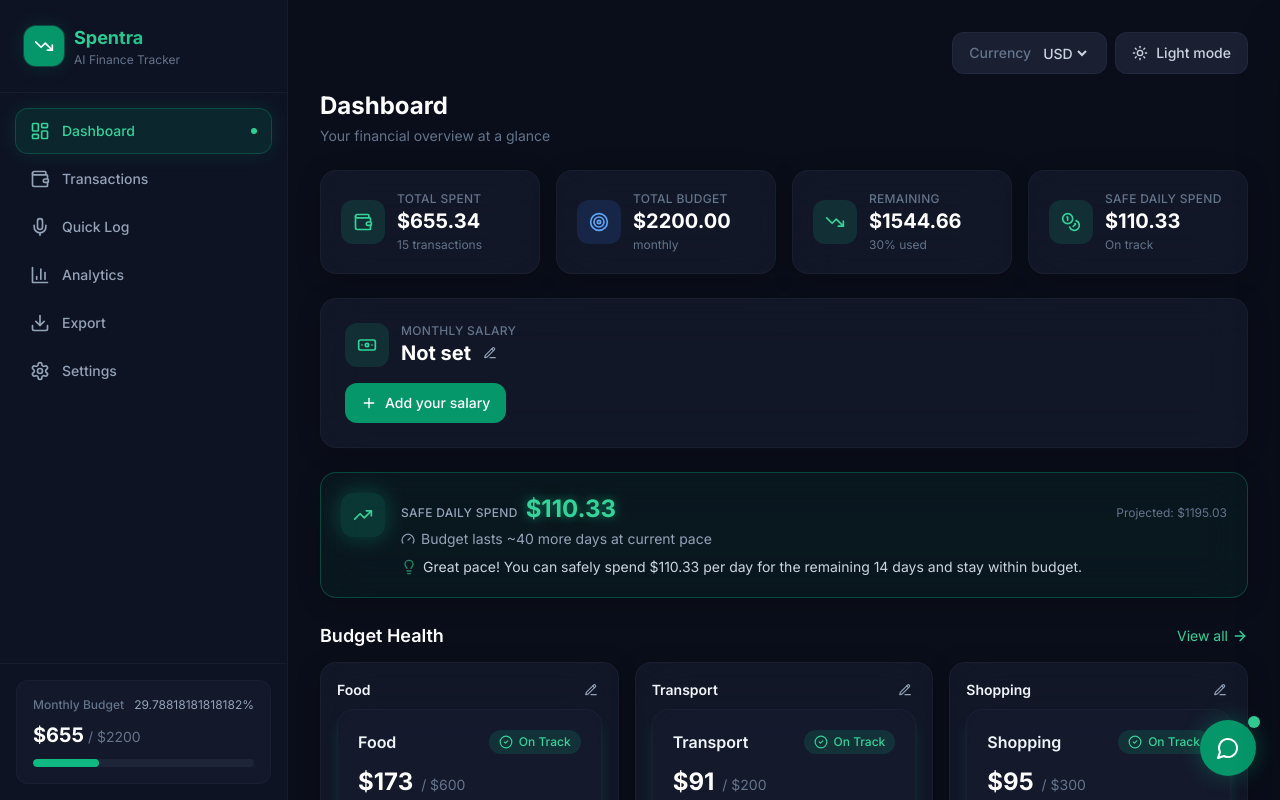
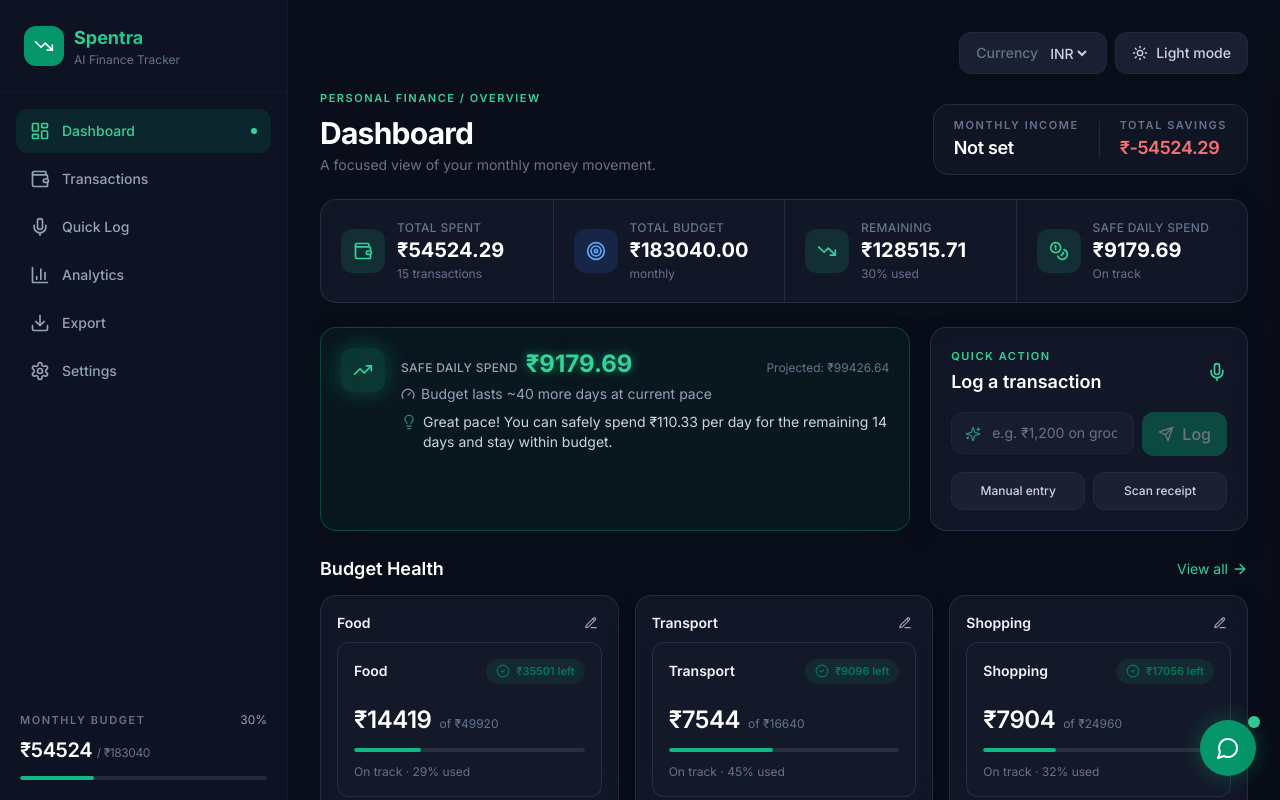
Before and after one commit to vamsikrishna34/spentra, a React (Vite) app in the folder frontend/: page / in a window 1280 px wide. Shown: the top 800 px of the page. Built offline with nearby package versions, Linux system fonts and the light colour scheme; the HTML template or start-up script is replaced by a standard one.

Commit message:
Refactor dashboard and update currency display

```diff
--- a/frontend/src/App.tsx
+++ b/frontend/src/App.tsx
@@ -62,7 +62,7 @@ export default function App() {
   const [toast, setToast] = useState<string | null>(null);
   const [editingBudget, setEditingBudget] = useState<string | null>(null);
   const [budgetEditValue, setBudgetEditValue] = useState("");
-  const [selectedCurrency, setSelectedCurrency] = useState(() => localStorage.getItem("spentra_currency") || "USD");
+  const [selectedCurrency, setSelectedCurrency] = useState("INR");
   const [goals, setGoals] = useState<Goal[]>(() => {
     try {
       return JSON.parse(localStorage.getItem("spentra_goals") || "[]") as Goal[];
@@ -149,7 +149,7 @@ export default function App() {
       const parsed = dataStore.parseNaturalLanguage(text);
       const newTx = await dataStore.addTransaction(parsed);
       setTransactions((prev) => [newTx, ...prev]);
-      showToast(`Logged: ${newTx.currency} ${newTx.amount.toFixed(2)} → ${newTx.category}`);
+      showToast(`Logged: ${formatCurrency(newTx.converted_amount || newTx.amount, selectedCurrency)} → ${newTx.category}`);
     } catch {
       showToast("Failed to log transaction");
     } finally {
@@ -352,7 +352,7 @@ export default function App() {
               className="bg-transparent text-inherit outline-none cursor-pointer"
               aria-label="Choose display currency"
             >
-              {['USD', 'EUR', 'GBP', 'JPY', 'INR', 'CAD', 'AUD'].map((currency) => (
+              {['INR'].map((currency) => (
                 <option key={currency} value={currency} className="bg-surface-100 text-slate-900">{currency}</option>
               ))}
             </select>
@@ -383,13 +383,21 @@ export default function App() {
             {/* Dashboard */}
             {activeView === "dashboard" && (
               <div className="space-y-6 animate-fade-in">
+                <div className="dashboard-heading">
                   <div>
-                  <h1 className="text-2xl font-bold text-white">Dashboard</h1>
-                  <p className="text-slate-500 text-sm mt-1">Your financial overview at a glance</p>
+                    <p className="eyebrow text-primary-400 mb-2">Personal finance / overview</p>
+                    <h1 className="text-3xl font-bold tracking-tight text-white">Dashboard</h1>
+                    <p className="text-slate-500 text-sm mt-1">A focused view of your monthly money movement.</p>
+                  </div>
+                  <div className="header-summary">
+                    <div><p className="eyebrow">Monthly income</p><p className="metric-value text-lg">{salary > 0 ? formatCurrency(salary, selectedCurrency) : "Not set"}</p></div>
+                    <div className="header-summary-divider" />
+                    <div><p className="eyebrow">Total savings</p><p className={`metric-value text-lg ${savings >= 0 ? "text-primary-400" : "text-danger-400"}`}>{formatCurrency(savings, selectedCurrency)}</p></div>
+                  </div>
                 </div>
 
                 {/* Stat Cards */}
-                <div className="grid grid-cols-1 sm:grid-cols-2 lg:grid-cols-4 gap-4">
+                <div className="information-ribbon">
                   <StatCard
                     icon={<Wallet className="w-5 h-5" />}
                     label="Total Spent"
@@ -421,7 +429,7 @@ export default function App() {
                 </div>
 
                 {/* Salary Summary */}
-                <div className="glass-card p-5 sm:p-6">
+                <div className="glass-card dashboard-salary hidden p-5 sm:p-6">
                   <div className="flex items-center justify-between gap-4 flex-wrap">
                     <div className="flex items-center gap-3">
                       <div className="w-11 h-11 rounded-xl bg-primary-500/15 text-primary-400 flex items-center justify-center">
@@ -504,7 +512,7 @@ export default function App() {
                   )}
                 </div>
 
-                {/* Predictive Banner */}
+                <div className="dashboard-workspace">
                   <PredictiveBanner
                     safeDailySpend={livePrediction.safe_daily_spend}
                     velocityWarning={livePrediction.velocity_warning}
@@ -513,6 +521,12 @@ export default function App() {
                     projectedTotal={livePrediction.projected_month_end_total}
                     currency={selectedCurrency}
                   />
+                  <div className="glass-card quick-action-card">
+                    <div className="flex items-center justify-between mb-4"><div><p className="eyebrow text-primary-400">Quick action</p><h2 className="text-lg font-semibold text-white mt-1">Log a transaction</h2></div><Mic className="w-5 h-5 text-primary-400" /></div>
+                    <QuickInputBar onSubmit={handleLogText} loading={logLoading} placeholder="e.g. ₹1,200 on groceries" />
+                    <div className="flex gap-2 mt-4"><button onClick={() => setShowManual(true)} className="btn-secondary flex-1 text-xs">Manual entry</button><button onClick={() => setShowOcr(true)} className="btn-secondary flex-1 text-xs">Scan receipt</button></div>
+                  </div>
+                </div>
 
                 {/* Budget Health Bars */}
                 <div>
@@ -630,7 +644,7 @@ export default function App() {
                   <QuickInputBar
                     onSubmit={handleLogText}
                     loading={logLoading}
-                    placeholder="e.g. Spent $45 on groceries at Whole Foods"
+                    placeholder="e.g. Spent ₹1,200 on groceries at Whole Foods"
                   />
                 </div>
 
@@ -860,7 +874,7 @@ export default function App() {
                     <h3 className="font-semibold text-white mb-1">Default Currency</h3>
                     <p className="text-sm text-slate-500">Amounts across the app display in this currency</p>
                     <div className="mt-3 flex gap-2 flex-wrap">
-                      {["USD", "EUR", "GBP", "JPY", "INR", "CAD", "AUD"].map((c) => (
+                      {["INR"].map((c) => (
                         <button
                           key={c}
                           onClick={() => setSelectedCurrency(c)}
@@ -1090,7 +1104,7 @@ function StatCard({ icon, label, value, color, trend }: StatCardProps) {
   };
 
   return (
-    <div className="glass-card-hover p-5">
+    <div className="information-ribbon__item">
       <div className="flex items-center gap-3">
         <div className={`w-11 h-11 rounded-xl flex items-center justify-center ${colors[color]}`}>
           {icon}
@@ -1195,8 +1209,7 @@ function MonthlySpendingChart({
 function TransactionList({
   transactions,
   onDelete,
-  showCurrency,
-  displayCurrency = "USD",
+  displayCurrency = "INR",
 }: {
   transactions: Transaction[];
   onDelete: (id: string) => void;
@@ -1215,8 +1228,7 @@ function TransactionList({
     <div className="glass-card p-0 overflow-hidden">
       <div className="divide-y divide-surface-200/40">
         {transactions.map((tx) => {
-          const symbol = getCurrencySymbol(tx.currency);
-          const usdAmount = tx.converted_amount || tx.amount;
+          const displayAmount = tx.converted_amount || tx.amount;
           return (
             <div
               key={tx.id}
@@ -1242,11 +1254,8 @@ function TransactionList({
               <div className="flex items-center gap-3 flex-shrink-0">
                 <div className="text-right">
                   <p className="font-semibold text-white text-sm">
-                    {symbol}{tx.amount.toFixed(2)}
+                    {formatCurrency(displayAmount, displayCurrency)}
                   </p>
-                  {showCurrency && tx.currency !== displayCurrency && (
-                    <p className="text-xs text-slate-500">{formatCurrency(usdAmount, displayCurrency)} {displayCurrency}</p>
-                  )}
                 </div>
                 <button
                   onClick={() => onDelete(tx.id)}
--- a/frontend/src/components/HealthBarCard.tsx
+++ b/frontend/src/components/HealthBarCard.tsx
@@ -15,42 +15,14 @@ const healthConfig: Record<HealthStatus, {
   barColor: string;
   bgColor: string;
   textColor: string;
-  glow: string;
   label: string;
 }> = {
-  green: {
-    icon: CheckCircle2,
-    barColor: "bg-primary-500",
-    bgColor: "bg-primary-500/15",
-    textColor: "text-primary-400",
-    glow: "shadow-primary-500/20",
-    label: "On Track",
-  },
-  yellow: {
-    icon: AlertTriangle,
-    barColor: "bg-warning-500",
-    bgColor: "bg-warning-500/15",
-    textColor: "text-warning-400",
-    glow: "shadow-warning-500/20",
-    label: "Caution",
-  },
-  red: {
-    icon: XCircle,
-    barColor: "bg-danger-500",
-    bgColor: "bg-danger-500/15",
-    textColor: "text-danger-400",
-    glow: "shadow-danger-500/20",
-    label: "Over Budget",
-  },
+  green: { icon: CheckCircle2, barColor: "bg-primary-500", bgColor: "bg-primary-500/10", textColor: "text-primary-700", label: "On track" },
+  yellow: { icon: AlertTriangle, barColor: "bg-warning-500", bgColor: "bg-warning-500/10", textColor: "text-warning-700", label: "Caution" },
+  red: { icon: XCircle, barColor: "bg-danger-500", bgColor: "bg-danger-500/10", textColor: "text-danger-700", label: "Over budget" },
 };
 
-export default function HealthBarCard({
-  category,
-  planned,
-  actual,
-  health,
-  currency = "USD",
-}: HealthBarCardProps) {
+export default function HealthBarCard({ category, planned, actual, health, currency = "INR" }: HealthBarCardProps) {
   const config = healthConfig[health];
   const Icon = config.icon;
   const percentage = planned > 0 ? Math.min((actual / planned) * 100, 100) : 0;
@@ -59,35 +31,28 @@ export default function HealthBarCard({
   const actualDisplay = convertFromUSD(actual, currency);
   const plannedDisplay = convertFromUSD(planned, currency);
   const remainingDisplay = convertFromUSD(Math.abs(remaining), currency);
+  const utilityLabel = remaining < 0
+    ? `${symbol}${remainingDisplay.toFixed(0)} over`
+    : `${symbol}${remainingDisplay.toFixed(0)} left`;
 
   return (
-    <div className={`glass-card-hover p-5 shadow-lg ${config.glow}`}>
-      <div className="flex items-center justify-between mb-3">
-        <h3 className="font-semibold text-slate-100 capitalize">{category}</h3>
-        <div className={`badge ${config.bgColor} ${config.textColor}`}>
+    <div className="budget-health-card">
+      <div className="flex items-center justify-between gap-3">
+        <h3 className="text-sm font-semibold text-slate-100 capitalize">{category}</h3>
+        <div className={`micro-badge ${config.bgColor} ${config.textColor}`}>
           <Icon className="w-3.5 h-3.5" />
-          {config.label}
+          {utilityLabel}
         </div>
       </div>
-
-      <div className="flex items-baseline gap-2 mb-3">
-        <span className="text-2xl font-bold text-white">{symbol}{actualDisplay.toFixed(0)}</span>
-        <span className="text-sm text-slate-500">/ {symbol}{plannedDisplay.toFixed(0)}</span>
+      <div className="flex items-baseline gap-2 mt-5">
+        <span className="metric-value text-2xl">{symbol}{actualDisplay.toFixed(0)}</span>
+        <span className="text-xs text-slate-500">of {symbol}{plannedDisplay.toFixed(0)}</span>
       </div>
-
-      <div className="h-2.5 bg-surface-300/50 rounded-full overflow-hidden mb-3 relative">
-        <div
-          className={`h-full ${config.barColor} rounded-full transition-all duration-700 ease-out relative`}
-          style={{ width: `${percentage}%` }}
-        >
-          <div className="absolute inset-0 shimmer-bg rounded-full" />
-        </div>
+      <div className="progress-track mt-3">
+        <div className={`progress-fill ${config.barColor}`} style={{ width: `${percentage}%` }} />
       </div>
-
-      <p className={`text-sm ${remaining < 0 ? "text-danger-400" : "text-slate-400"}`}>
-        {remaining < 0
-          ? `${symbol}${remainingDisplay.toFixed(0)} over budget`
-          : `${symbol}${convertFromUSD(remaining, currency).toFixed(0)} remaining`}
+      <p className={`text-xs mt-3 ${remaining < 0 ? "text-danger-600" : "text-slate-500"}`}>
+        {remaining < 0 ? "Above monthly limit" : `${config.label} · ${percentage.toFixed(0)}% used`}
       </p>
     </div>
   );
--- a/frontend/src/components/QuickInputBar.tsx
+++ b/frontend/src/components/QuickInputBar.tsx
@@ -9,9 +9,9 @@ interface QuickInputBarProps {
 }
 
 const EXAMPLES = [
-  "Spent $14.50 on lunch at Chipotle",
-  "Paid €42 for dinner in Paris",
-  "£15.50 for train ticket in London",
+  "Spent ₹1,200 on lunch at Chipotle",
+  "Paid ₹3,800 for dinner in Paris",
+  "₹1,600 for train ticket in London",
   "₹500 for groceries",
 ];
 
@@ -38,7 +38,7 @@ export default function QuickInputBar({ onSubmit, loading, placeholder, compact
             onChange={(e) => setText(e.target.value)}
             onFocus={() => setShowExamples(true)}
             onBlur={() => setTimeout(() => setShowExamples(false), 200)}
-            placeholder={placeholder || "e.g. Spent $45 on groceries at Whole Foods"}
+            placeholder={placeholder || "e.g. Spent ₹3,700 on groceries at Whole Foods"}
             className="input-field pl-10"
             disabled={loading}
           />
--- a/frontend/src/components/Sidebar.tsx
+++ b/frontend/src/components/Sidebar.tsx
@@ -1,13 +1,4 @@
-import {
-  LayoutDashboard,
-  Wallet,
-  Mic,
-  BarChart3,
-  Download,
-  Settings,
-  TrendingDown,
-  X,
-} from "lucide-react";
+import { LayoutDashboard, Wallet, Mic, BarChart3, Download, Settings, TrendingDown, X } from "lucide-react";
 import { convertFromUSD, getCurrencySymbol } from "../services/mockData";
 import type { AppView } from "../types";
 
@@ -31,16 +22,7 @@ const navItems: { id: AppView; label: string; icon: typeof LayoutDashboard }[] =
   { id: "settings", label: "Settings", icon: Settings },
 ];
 
-export default function Sidebar({
-  activeView,
-  onNavigate,
-  mobileOpen,
-  onCloseMobile,
-  totalBudget,
-  totalSpent,
-  budgetPct,
-  currency = "USD",
-}: SidebarProps) {
+export default function Sidebar({ activeView, onNavigate, mobileOpen, onCloseMobile, totalBudget, totalSpent, budgetPct, currency = "INR" }: SidebarProps) {
   const handleNav = (view: AppView) => {
     onNavigate(view);
     onCloseMobile();
@@ -48,81 +30,29 @@ export default function Sidebar({
 
   return (
     <>
-      {/* Mobile overlay */}
-      {mobileOpen && (
-        <div
-          className="fixed inset-0 bg-black/60 backdrop-blur-sm z-40 lg:hidden animate-fade-in"
-          onClick={onCloseMobile}
-        />
-      )}
-
-      <aside
-        className={`fixed lg:sticky top-0 left-0 z-50 lg:z-auto w-72 h-screen
-          bg-surface-50/90 backdrop-blur-xl border-r border-surface-200/60
-          flex flex-col transition-transform duration-300
-          ${mobileOpen ? "translate-x-0" : "-translate-x-full lg:translate-x-0"}`}
-      >
-        <div className="p-6 border-b border-surface-200/60">
+      {mobileOpen && <div className="fixed inset-0 bg-black/60 backdrop-blur-sm z-40 lg:hidden" onClick={onCloseMobile} />}
+      <aside className={`fixed lg:sticky top-0 left-0 z-50 lg:z-auto w-72 h-screen bg-surface-50/90 backdrop-blur-xl border-r border-surface-200/40 flex flex-col transition-transform duration-300 ${mobileOpen ? "translate-x-0" : "-translate-x-full lg:translate-x-0"}`}>
+        <div className="p-6 border-b border-surface-200/40">
           <div className="flex items-center justify-between">
             <div className="flex items-center gap-2.5">
-              <div className="w-10 h-10 rounded-xl bg-primary-600 flex items-center justify-center neon-border">
-                <TrendingDown className="w-5 h-5 text-white" />
-              </div>
-              <div>
-                <h1 className="text-lg font-bold gradient-text">Spentra</h1>
-                <p className="text-xs text-slate-500">AI Finance Tracker</p>
-              </div>
+              <div className="w-10 h-10 rounded-xl bg-primary-600 flex items-center justify-center"><TrendingDown className="w-5 h-5 text-white" /></div>
+              <div><h1 className="text-lg font-bold gradient-text">Spentra</h1><p className="text-xs text-slate-500">AI Finance Tracker</p></div>
             </div>
-            <button
-              onClick={onCloseMobile}
-              className="lg:hidden btn-ghost p-1.5"
-              aria-label="Close menu"
-            >
-              <X className="w-5 h-5" />
-            </button>
+            <button onClick={onCloseMobile} className="lg:hidden btn-ghost p-1.5" aria-label="Close menu"><X className="w-5 h-5" /></button>
           </div>
         </div>
-
         <nav className="flex-1 p-4 space-y-1 overflow-y-auto">
           {navItems.map((item) => {
             const Icon = item.icon;
             const active = activeView === item.id;
-            return (
-              <button
-                key={item.id}
-                onClick={() => handleNav(item.id)}
-                className={`w-full flex items-center gap-3 px-3.5 py-3 rounded-xl text-sm font-medium transition-all duration-200 ${
-                  active
-                    ? "bg-primary-600/15 text-primary-400 neon-border"
-                    : "text-slate-400 hover:bg-surface-200/50 hover:text-slate-200"
-                }`}
-              >
-                <Icon className="w-5 h-5 flex-shrink-0" />
-                {item.label}
-                {active && <div className="ml-auto w-1.5 h-1.5 rounded-full bg-primary-400 animate-pulse" />}
-              </button>
-            );
+            return <button key={item.id} onClick={() => handleNav(item.id)} className={`w-full flex items-center gap-3 px-3.5 py-3 rounded-xl text-sm font-medium transition-all duration-200 ${active ? "bg-primary-600/15 text-primary-400" : "text-slate-400 hover:bg-surface-200/50 hover:text-slate-200"}`}><Icon className="w-5 h-5 flex-shrink-0" />{item.label}{active && <div className="ml-auto w-1.5 h-1.5 rounded-full bg-primary-400" />}</button>;
           })}
         </nav>
-
-        <div className="p-4 border-t border-surface-200/60">
-          <div className="bg-surface-200/40 rounded-xl p-4 border border-surface-300/30">
-            <div className="flex items-center justify-between mb-2">
-              <p className="text-xs text-slate-500 font-medium">Monthly Budget</p>
-              <span className="text-xs text-slate-400">{budgetPct}%</span>
-            </div>
-            <p className="text-xl font-bold text-white">
-              {getCurrencySymbol(currency)}{convertFromUSD(totalSpent, currency).toFixed(0)}
-              <span className="text-sm text-slate-500 font-normal"> / {getCurrencySymbol(currency)}{convertFromUSD(totalBudget, currency).toFixed(0)}</span>
-            </p>
-            <div className="mt-2.5 h-2 bg-surface-300/50 rounded-full overflow-hidden">
-              <div
-                className={`h-full rounded-full transition-all duration-700 ${
-                  budgetPct >= 100 ? "bg-danger-500" : budgetPct >= 80 ? "bg-warning-500" : "bg-primary-500"
-                }`}
-                style={{ width: `${Math.min(budgetPct, 100)}%` }}
-              />
-            </div>
+        <div className="p-5">
+          <div className="sidebar-budget-card">
+            <div className="flex items-center justify-between mb-2"><p className="eyebrow">Monthly budget</p><span className="text-xs text-slate-400">{Math.round(budgetPct)}%</span></div>
+            <p className="metric-value text-xl">{getCurrencySymbol(currency)}{convertFromUSD(totalSpent, currency).toFixed(0)} <span className="text-xs text-slate-500 font-normal">/ {getCurrencySymbol(currency)}{convertFromUSD(totalBudget, currency).toFixed(0)}</span></p>
+            <div className="progress-track mt-3"><div className={`progress-fill ${budgetPct >= 100 ? "bg-danger-500" : budgetPct >= 80 ? "bg-warning-500" : "bg-primary-500"}`} style={{ width: `${Math.min(budgetPct, 100)}%` }} /></div>
           </div>
         </div>
       </aside>
--- a/frontend/src/index.css
+++ b/frontend/src/index.css
@@ -14,7 +14,7 @@
   }
 
   body {
-    font-family: "Inter", system-ui, sans-serif;
+    font-family: Inter, ui-sans-serif, -apple-system, BlinkMacSystemFont, "Segoe UI", sans-serif;
     @apply bg-surface-0 text-slate-200;
     -webkit-font-smoothing: antialiased;
     background-image:
@@ -43,13 +43,12 @@
 
 @layer components {
   .glass-card {
-    @apply bg-surface-100/70 backdrop-blur-xl border border-surface-200/60 rounded-2xl;
-    box-shadow: 0 4px 24px rgba(0, 0, 0, 0.2);
+    @apply bg-surface-100/70 backdrop-blur-xl border border-slate-200/10 rounded-2xl;
+    box-shadow: 0 12px 35px rgba(15, 23, 42, 0.08);
   }
 
   .glass-card-hover {
-    @apply glass-card transition-all duration-300 hover:border-primary-500/40 hover:shadow-primary-500/10;
-    box-shadow: 0 4px 24px rgba(0, 0, 0, 0.2);
+    @apply glass-card transition-all duration-300 hover:border-primary-500/25 hover:shadow-primary-500/10;
   }
 
   .glass-card-hover:hover {
@@ -103,8 +102,23 @@
   }
 
   .divider {
-    @apply border-t border-surface-200/60;
+    @apply border-t border-slate-200/10;
   }
+
+  .eyebrow { @apply text-[11px] font-semibold uppercase tracking-[0.14em] text-slate-500; }
+  .metric-value { @apply font-semibold tracking-[-0.02em] text-white; }
+  .information-ribbon { @apply glass-card grid grid-cols-2 lg:grid-cols-4 divide-x divide-slate-200/10 overflow-hidden; }
+  .information-ribbon__item { @apply min-w-0 p-4 sm:p-5; }
+  .dashboard-heading { @apply flex items-end justify-between gap-6 flex-wrap; }
+  .header-summary { @apply flex items-center gap-5 rounded-2xl border border-slate-200/10 bg-surface-100/50 px-5 py-3; }
+  .header-summary-divider { @apply h-9 w-px bg-slate-200/10; }
+  .dashboard-workspace { @apply grid grid-cols-1 xl:grid-cols-[minmax(0,1.3fr)_minmax(300px,0.7fr)] gap-5 items-stretch; }
+  .quick-action-card { @apply p-5; }
+  .budget-health-card { @apply rounded-xl border border-slate-200/10 bg-surface-200/20 p-4; }
+  .micro-badge { @apply inline-flex items-center gap-1.5 rounded-full px-2.5 py-1 text-[11px] font-semibold; }
+  .progress-track { @apply h-1 w-full overflow-hidden rounded-full bg-slate-200/10; }
+  .progress-fill { @apply h-full rounded-full transition-all duration-700 ease-out; }
+
 }
 
 @keyframes pulse-ring {
@@ -159,10 +173,14 @@
 .light .border-surface-300 { border-color: #cbd5e1; }
 .light .glass-card,
 .light .glass-card-hover {
-  background-color: rgba(255, 255, 255, 0.82);
-  border-color: rgba(203, 213, 225, 0.8);
-  box-shadow: 0 4px 24px rgba(15, 23, 42, 0.07);
+  background-color: rgba(255, 255, 255, 0.88);
+  border-color: #f1f5f9;
+  box-shadow: 0 12px 35px rgba(15, 23, 42, 0.06);
 }
+.light .metric-value { color: #0f172a; }
+.light .header-summary { background-color: #fff; border-color: #f1f5f9; }
+.light .budget-health-card { background-color: #f8fafc; border-color: #f1f5f9; }
+.light .information-ribbon > * + * { border-color: #f1f5f9; }
 .light .btn-secondary {
   background-color: #ffffff;
   color: #334155;
@@ -178,3 +196,8 @@
   color: #1e293b;
 }
 .light .input-field::placeholder { color: #94a3b8; }
+
+@media (max-width: 640px) {
+  .information-ribbon { grid-template-columns: repeat(2, minmax(0, 1fr)); }
+  .header-summary { width: 100%; justify-content: space-between; }
+}
--- a/frontend/src/services/mockData.ts
+++ b/frontend/src/services/mockData.ts
@@ -30,7 +30,7 @@ export function convertToUSD(amount: number, fromCurrency: string): number {
 }
 
 export function getCurrencySymbol(code: string): string {
-  return CURRENCY_SYMBOLS[code] || "$";
+  return CURRENCY_SYMBOLS[code] || "₹";
 }
 
 export function convertFromUSD(amountUSD: number, toCurrency: string): number {
@@ -147,9 +147,9 @@ export function computePrediction(
 
   let recommendation: string;
   if (velocityWarning) {
-    recommendation = `You're on pace to spend $${projectedMonthEnd.toFixed(0)} this month — $${(projectedMonthEnd - totalBudget).toFixed(0)} over budget. Consider cutting back on discretionary spending.`;
+    recommendation = `You're on pace to spend ₹${projectedMonthEnd.toFixed(0)} this month — ₹${(projectedMonthEnd - totalBudget).toFixed(0)} over budget. Consider cutting back on discretionary spending.`;
   } else if (remaining > 0 && daysRemaining > 0) {
-    recommendation = `Great pace! You can safely spend $${safeDailySpend.toFixed(2)} per day for the remaining ${daysRemaining} days and stay within budget.`;
+    recommendation = `Great pace! You can safely spend ₹${safeDailySpend.toFixed(2)} per day for the remaining ${daysRemaining} days and stay within budget.`;
   } else {
     recommendation = "Keep tracking your expenses to get personalized insights.";
   }
@@ -212,12 +212,12 @@ export const MOCK_BUDGETS: Budget[] = [
 ];
 
 export const MOCK_COACH_RESPONSES: string[] = [
-  "You've spent $173 on food this month — that's 29% of your food budget. At this pace, you'll stay well within your $600 limit. Nice work!",
-  "Your transport spending is at $90, which is 45% of budget with 14 days left. Consider carpooling or public transit a few days to keep on track.",
+  "You've spent ₹173 on food this month — that's 29% of your food budget. At this pace, you'll stay well within your ₹600 limit. Nice work!",
+  "Your transport spending is at ₹90, which is 45% of budget with 14 days left. Consider carpooling or public transit a few days to keep on track.",
   "I notice your entertainment budget is at 92% capacity. Maybe skip one more movie night this month to stay in the green zone?",
   "You're doing great! Your total spending velocity is below your daily safe spend. Keep it up and you'll end the month with budget to spare.",
-  "Your biggest spend category this month is food. Meal prepping on weekends could save you an estimated $80-120 monthly.",
-  "Watch out — your bills category will likely hit the $800 cap with the upcoming utility payment. Plan ahead for next month's cycle.",
+  "Your biggest spend category this month is food. Meal prepping on weekends could save you an estimated ₹80-120 monthly.",
+  "Watch out — your bills category will likely hit the ₹800 cap with the upcoming utility payment. Plan ahead for next month's cycle.",
 ];
 
 function getDateOffset(daysAgo: number): string {
```
Also changed, not shown: frontend/src/services/dataStore.ts (+5 -5 lines), 5 other files (tests, documents, lock files or other folders). Lines whose indentation alone changed are shown as unchanged.
